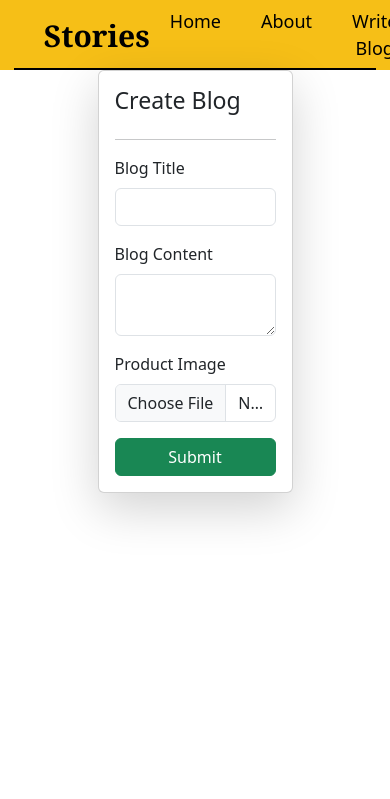
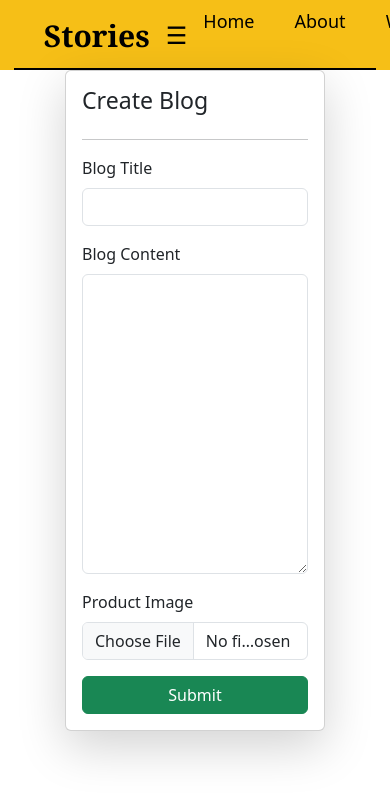
Before and after one commit to Prasad1102/BlogVibeHub, a Django app: page /createBlog/ in a window 390 px wide; the page is wider, and only the part inside the window is pictured. Shown: the top 799 px of that part. Run offline with Django 4.2, Linux system fonts and the light colour scheme; a user stored in the database is signed in; some libraries are stand-ins or nearby versions; some web fonts are replaced.

Commit message:
CSS, Designing, Padding, Margin fixed

```diff
--- a/BlogWeb/urls.py
+++ b/BlogWeb/urls.py
@@ -17,6 +17,7 @@
     path('followUser/<int:id>/', followToUser, name="followToUser"),
     path('comment/<uuid:id>', commentToBlog, name="commentToBlog"),
     path('likeBlog/<uuid:id>', likeToBlog, name="likeToBlog"),
+    path('deleteBlog/<uuid:id>', deleteBlog, name="deleteBlog"),
     # -------------------------PROFILE
     path('profile/<int:id>/', displayProfile, name="displayProfile"),
     path('about/', about, name="about"),
--- a/Blogs/static/CSS/base.css
+++ b/Blogs/static/CSS/base.css
@@ -1,3 +1,11 @@
+/* General styles */
+body {
+  margin: 0;
+  padding: 0;
+  font-family: Arial, sans-serif;
+  background-image: url();
+}
+
 /* Navbar styles */
 .navbar-container {
   display: flex;
@@ -7,11 +15,10 @@
 }
 
 .custom-navbar {
-  /* overflow: hidden; */
   height: 70px;
   display: flex;
   background-color: #F6BF17;
-    align-items: center;
+  align-items: center;
   justify-content: space-between;
   padding: 0 20px;
   position: relative;
@@ -23,13 +30,7 @@
   font-weight: bold;
   color: rgb(0, 0, 0);
   text-decoration: none;
-  font-family: gt-super,
-      Georgia,
-      Cambria,
-      "Times New Roman",
-      Times,
-      serif;
-
+  font-family: gt-super, Georgia, Cambria, "Times New Roman", Times, serif;
 }
 
 .custom-navbar a {
@@ -49,18 +50,18 @@
   gap: 20px;
 }
 
-/* Dropdown styles */
-body {
-  margin: 0;
-  padding: 0;
-  font-family: Arial, sans-serif;
-  background-image: url();
+.custom-navbar .hamburger {
+  display: none;
+  cursor: pointer;
+  font-size: 24px;
+  background: none;
+  border: none;
 }
 
+/* Dropdown styles */
 .custom-dropdown-container {
   position: relative;
   z-index: 1000;
-  /* Ensure dropdown container is on top */
 }
 
 .custom-dropdown-toggle {
@@ -74,20 +75,17 @@
   display: none;
   position: absolute;
   top: calc(100% + 22px);
-  /* Position below the horizontal line */
   left: 0;
   background-color: rgba(102, 102, 102, 0.747);
   padding: 10px;
   border: 1px solid #ccc;
   width: 160px;
   z-index: 1001;
-  /* Ensure dropdown menu is on top */
 }
 
 .custom-dropdown-container:hover .custom-dropdown-menu,
 .custom-dropdown-container:focus-within .custom-dropdown-menu {
   display: block;
-  /* Show dropdown on hover or focus */
 }
 
 .custom-dropdown-menu li {
@@ -115,7 +113,7 @@
   left: 0;
 }
 
-/* bottom container */
+/* Bottom container */
 .bottom-main-container {
   background-color: black;
   width: 100%;
@@ -149,8 +147,7 @@
   color: #a7a7a7;
 }
 
-
-/* side scrole bar */
+/* Side scrollbar */
 body::-webkit-scrollbar {
   width: 4px;
 }
@@ -175,8 +172,7 @@
   scrollbar-color: #351919 #c5a0a0;
 }
 
-
-/* ___________________________________________(Design Field)______________________________________ */
+/* Design Field */
 .design-main-container {
   height: 500px;
   width: 100%;
@@ -202,23 +198,16 @@
   text-align: right;
 }
 
-.stay-curious{
+.stay-curious {
   font-size: 95px;
-  font-family: gt-super,
-    Georgia,
-    Cambria,
-    "Times New Roman",
-    Times,
-    serif;
+  font-family: gt-super, Georgia, Cambria, "Times New Roman", Times, serif;
 }
-.imp-text-para{
+
+.imp-text-para {
   font-size: 24px;
-  font-family: sohne,
-    "Helvetica Neue",
-    Helvetica,
-    Arial,
-    sans-serif;
+  font-family: sohne, "Helvetica Neue", Helvetica, Arial, sans-serif;
 }
+
 .readButton {
   display: inline-block;
   padding: 10px 20px;
@@ -237,3 +226,29 @@
 .readButton:hover {
   background-color: #333333;
 }
+
+/* Responsive styles */
+@media (max-width: 768px) {
+  .custom-navbar .custom-navbar-right {
+    display: none;
+  }
+
+  .custom-navbar .hamburger {
+    display: block;
+  }
+
+  .custom-navbar.active .custom-navbar-right {
+    display: flex;
+    flex-direction: column;
+    width: 100%;
+    background-color: #f6bf17;
+    position: absolute;
+    top: 70px;
+    left: 0;
+    padding: 10px;
+  }
+
+  .custom-navbar.active .custom-navbar-right a {
+    padding: 10px 0;
+  }
+}
--- a/Blogs/static/CSS/profile.css
+++ b/Blogs/static/CSS/profile.css
@@ -178,3 +178,7 @@
   display: inline-block;
   margin-left: 10px;
 }
+
+.btn-space{
+  margin-left: 20px;
+}
--- a/Blogs/templates/base.html
+++ b/Blogs/templates/base.html
@@ -10,6 +10,7 @@
     integrity="sha384-QWTKZyjpPEjISv5WaRU9OFeRpok6YctnYmDr5pNlyT2bRjXh0JMhjY6hW+ALEwIH" crossorigin="anonymous">
   <link rel="stylesheet" href="https://cdn.jsdelivr.net/npm/bootstrap-icons@1.3.0/font/bootstrap-icons.css">
   <link rel="stylesheet" href="https://fonts.googleapis.com/css?family=Sofia">
+  <link rel="icon" type="image/x-icon" href="/static/Images/stories.jpeg">
   <title>Stories</title>
 
 </head>
@@ -18,6 +19,7 @@
   <div class="navbar-container">
     <nav class="custom-navbar">
       <a class="custom-navbar-brand" href="/">Stories</a>
+      <button class="hamburger" onclick="toggleNavbar()">&#9776;</button>
       <div class="custom-navbar-right">
         <a href="/">Home</a>
         <a href="/about">About</a>
@@ -59,7 +61,24 @@
   {% block start %}
 
   {% endblock %}
+  <script>
+    function toggleNavbar() {
+      document.querySelector('.custom-navbar').classList.toggle('active');
+    }
 
+    // Close the dropdown if the user clicks outside of it
+    window.onclick = function (event) {
+      if (!event.target.matches('.custom-dropdown-toggle')) {
+        var dropdowns = document.getElementsByClassName("custom-dropdown-menu");
+        for (var i = 0; i < dropdowns.length; i++) {
+          var openDropdown = dropdowns[i];
+          if (openDropdown.classList.contains('show')) {
+            openDropdown.classList.remove('show');
+          }
+        }
+      }
+    }
+  </script>
   <script src="https://cdn.jsdelivr.net/npm/bootstrap@5.3.3/dist/js/bootstrap.bundle.min.js"
     integrity="sha384-YvpcrYf0tY3lHB60NNkmXc5s9fDVZLESaAA55NDzOxhy9GkcIdslK1eN7N6jIeHz"
     crossorigin="anonymous"></script>
--- a/Blogs/templates/createBlog.html
+++ b/Blogs/templates/createBlog.html
@@ -1,6 +1,6 @@
 {% extends "base.html" %}
 {% block start %}
-<form class="col-6 mx-auto card p-3 shadow-lg" method="post" enctype="multipart/form-data">
+<form class="my-15 col-8 mx-auto card p-3 shadow-lg" method="post" enctype="multipart/form-data">
   {% csrf_token %}
   <!--csrf_token check that data is going from this server -->
   <!-- enctype="multipart/form-data" is used to send an image to backend if not present only text will go to backend and image will not -->
@@ -21,7 +21,7 @@
   </div>
   <div class="mb-3">
     <label for="exampleInputPassword1" class="form-label">Blog Content</label>
-    <textarea name="content" class="form-control"></textarea>
+    <textarea name="content" class="form-control input-lg" style="height: 300px;"></textarea>
   </div>
   <div class="mb-3">
     <label for="exampleInputEmail1" class="form-label">Product Image</label>
--- a/Blogs/templates/profile.html
+++ b/Blogs/templates/profile.html
@@ -11,6 +11,7 @@
   <link href="https://cdn.jsdelivr.net/npm/bootstrap@5.3.3/dist/css/bootstrap.min.css" rel="stylesheet"
     integrity="sha384-QWTKZyjpPEjISv5WaRU9OFeRpok6YctnYmDr5pNlyT2bRjXh0JMhjY6hW+ALEwIH" crossorigin="anonymous">
   <link rel="stylesheet" href="https://cdn.jsdelivr.net/npm/bootstrap-icons@1.3.0/font/bootstrap-icons.css">
+  <link rel="icon" type="image/x-icon" href="/static/Images/stories.jpeg">
 </head>
 
 <body>
@@ -21,7 +22,7 @@
         <a href="/">Home</a>
         <a href="/about">About</a>
         <a href="/createBlog">Write Blog</a>
-        <a href="/testing">Test All Things</a>
+        <a href="/testing">Users</a>
         <div class="dropdown-center">
           <!-- Authentication Logic -->
           {% if request.user.is_authenticated %}
@@ -119,6 +120,9 @@
           <img src="{{ blog.blog_image.url }}">
           {% else %}
           {% endif %}
+          {% if request.user == blog.author %}
+          <a href="/deleteBlog/{{blog.id}}" class="btn-space ml-10 btn btn-outline-danger">Delete Blog</a>
+          {% endif %}
         </div>
       </div>
       {% if not forloop.last %}
--- a/Blogs/views.py
+++ b/Blogs/views.py
@@ -151,3 +151,9 @@
 
 
   # ____________________________(PROFILE)_________________________
+def deleteBlog(request, id):
+  blog = Blog.objects.get(id=id)
+  if blog.author == request.user:
+    blog.delete()
+  # return redirect(reverse('profile', args=[request.user.id]))
+  return redirect(f'/profile/{request.user.id}')
```
Also changed, not shown: Blogs/templates/displayblog.html (+4 -3 lines), Blogs/static/CSS/displayPost.css (line endings or trailing spaces), Blogs/static/Images/stories.jpeg (added), db.sqlite3, public/static/public/static/2021-kawasaki-ninja-zx-10r-lime-green-dda8.png (added).
